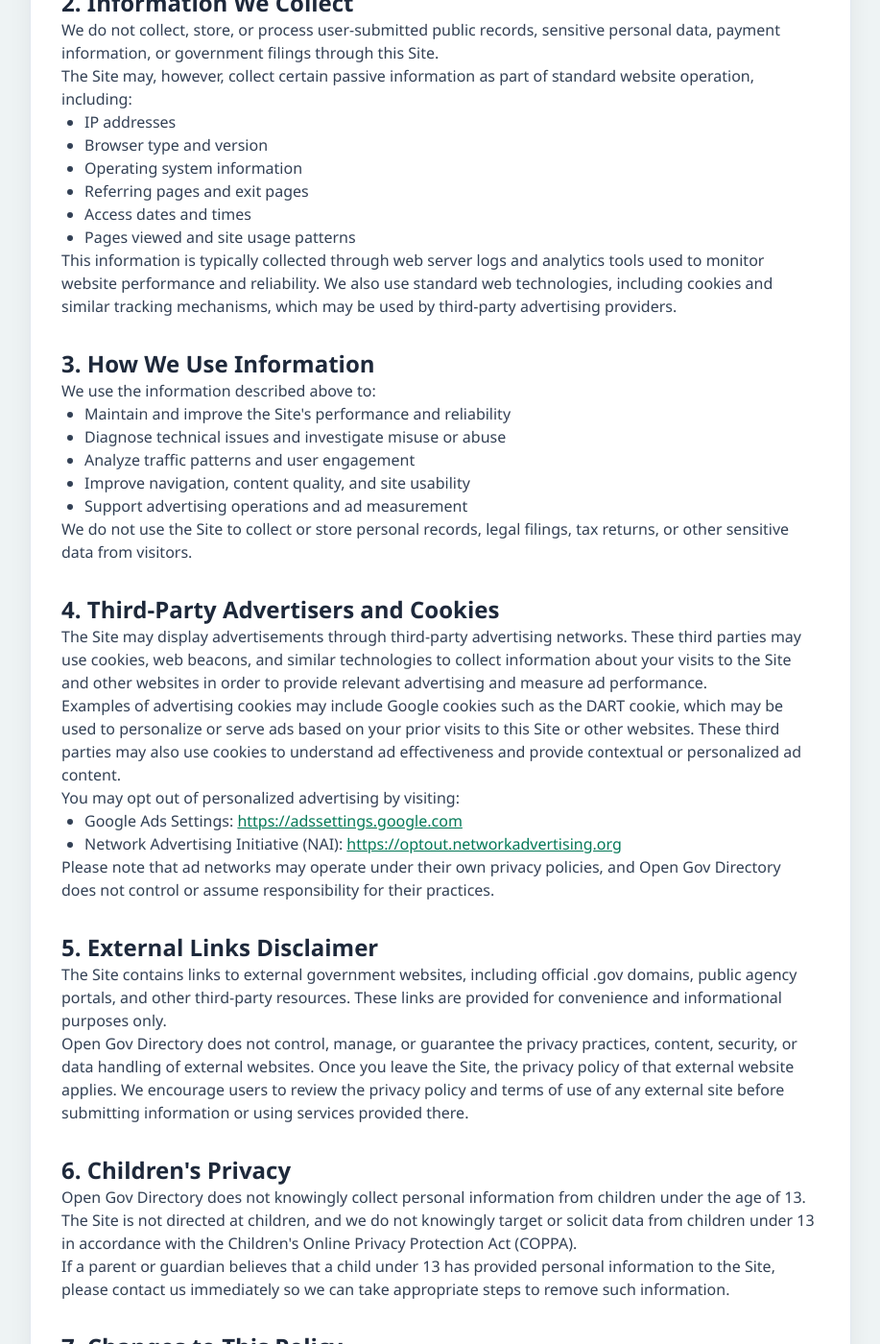
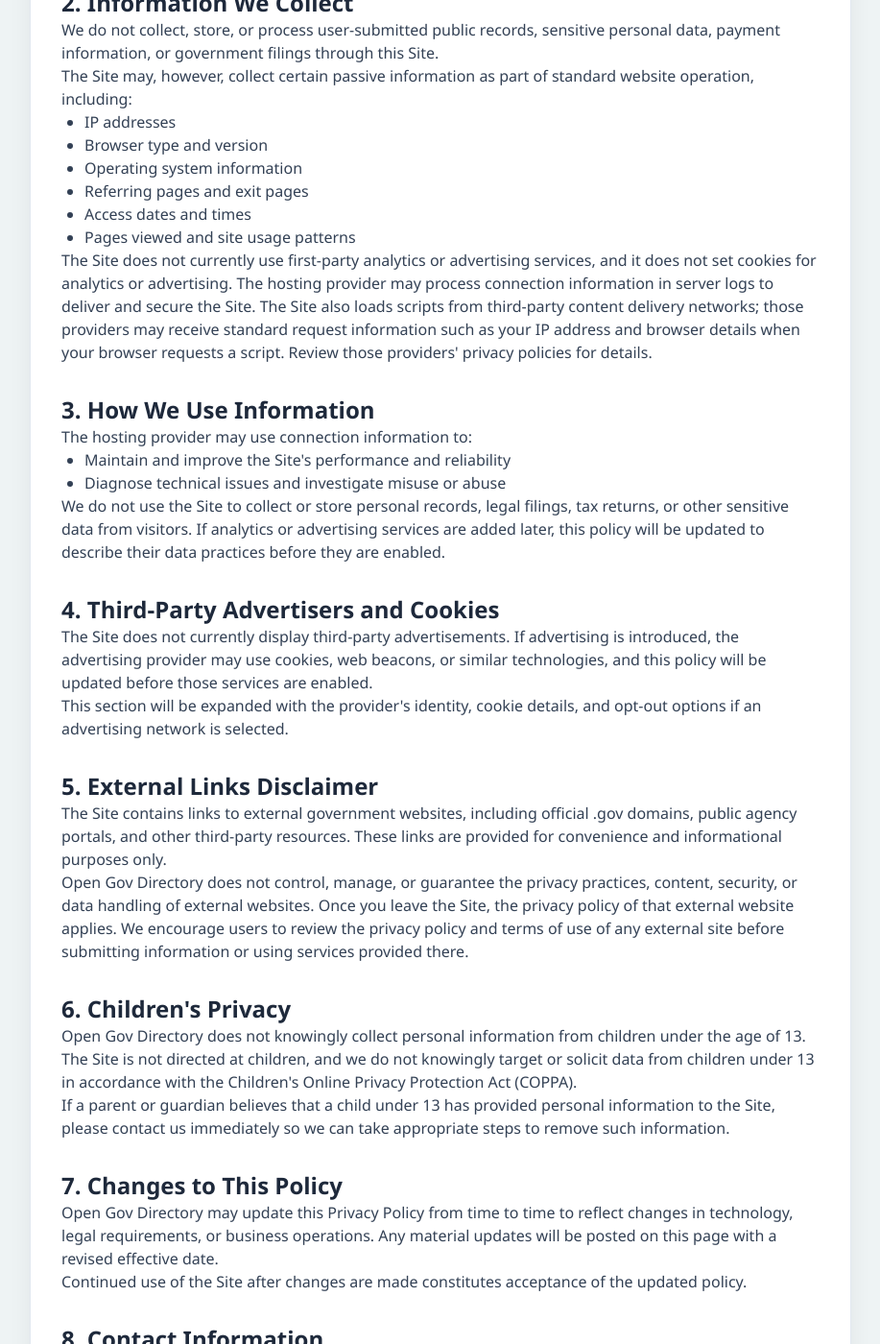
Before and after one commit to xxadambakerxx-tech/open-gov-directory, a Jekyll site: the page built from privacy-policy.md, in a window 1280 px wide and 1400 px high, scrolled down 677 px. Shown: the whole window at 96% size, without its empty margins (181-1098 px from the left). Built offline with Jekyll 4.4.1, drawn with Linux system fonts in a browser that asks for light colours; nearby versions of some CDN libraries; comment, search, counter and statistics services are not loaded; some of the changed text lies outside the part shown.

Commit message:
Clarify legal disclosures for issue 10

```diff
--- a/_layouts/default.html
+++ b/_layouts/default.html
@@ -50,7 +50,7 @@
           </div>
         </div>
         <p class="mt-3 text-xs text-slate-500">
-          Independent directory. Not affiliated with any government agency. Links are offered as a public service and are not guaranteed.
+          Independent directory, not affiliated with any government agency. External links lead to independently operated government and third-party websites that we do not control; their availability and content are not guaranteed.
         </p>
       </div>
     </footer>
--- a/privacy-policy.md
+++ b/privacy-policy.md
@@ -39,40 +39,27 @@ title: Privacy Policy
       <li>Pages viewed and site usage patterns</li>
     </ul>
     <p>
-      This information is typically collected through web server logs and analytics tools used to monitor website performance and reliability. We also use standard web technologies, including cookies and similar tracking mechanisms, which may be used by third-party advertising providers.
+      The Site does not currently use first-party analytics or advertising services, and it does not set cookies for analytics or advertising. The hosting provider may process connection information in server logs to deliver and secure the Site. The Site also loads scripts from third-party content delivery networks; those providers may receive standard request information such as your IP address and browser details when your browser requests a script. Review those providers' privacy policies for details.
     </p>
 
     <h2 class="mt-8 text-2xl font-black text-slate-800">3. How We Use Information</h2>
     <p>
-      We use the information described above to:
+      The hosting provider may use connection information to:
     </p>
     <ul class="list-disc pl-6">
       <li>Maintain and improve the Site's performance and reliability</li>
       <li>Diagnose technical issues and investigate misuse or abuse</li>
-      <li>Analyze traffic patterns and user engagement</li>
-      <li>Improve navigation, content quality, and site usability</li>
-      <li>Support advertising operations and ad measurement</li>
     </ul>
     <p>
-      We do not use the Site to collect or store personal records, legal filings, tax returns, or other sensitive data from visitors.
+      We do not use the Site to collect or store personal records, legal filings, tax returns, or other sensitive data from visitors. If analytics or advertising services are added later, this policy will be updated to describe their data practices before they are enabled.
     </p>
 
     <h2 class="mt-8 text-2xl font-black text-slate-800">4. Third-Party Advertisers and Cookies</h2>
     <p>
-      The Site may display advertisements through third-party advertising networks. These third parties may use cookies, web beacons, and similar technologies to collect information about your visits to the Site and other websites in order to provide relevant advertising and measure ad performance.
+      The Site does not currently display third-party advertisements. If advertising is introduced, the advertising provider may use cookies, web beacons, or similar technologies, and this policy will be updated before those services are enabled.
     </p>
     <p>
-      Examples of advertising cookies may include Google cookies such as the DART cookie, which may be used to personalize or serve ads based on your prior visits to this Site or other websites. These third parties may also use cookies to understand ad effectiveness and provide contextual or personalized ad content.
-    </p>
-    <p>
-      You may opt out of personalized advertising by visiting:
-    </p>
-    <ul class="list-disc pl-6">
-      <li>Google Ads Settings: <a href="https://adssettings.google.com" target="_blank" rel="noopener noreferrer" class="text-emerald-700 underline">https://adssettings.google.com</a></li>
-      <li>Network Advertising Initiative (NAI): <a href="https://optout.networkadvertising.org" target="_blank" rel="noopener noreferrer" class="text-emerald-700 underline">https://optout.networkadvertising.org</a></li>
-    </ul>
-    <p>
-      Please note that ad networks may operate under their own privacy policies, and Open Gov Directory does not control or assume responsibility for their practices.
+      This section will be expanded with the provider's identity, cookie details, and opt-out options if an advertising network is selected.
     </p>
 
     <h2 class="mt-8 text-2xl font-black text-slate-800">5. External Links Disclaimer</h2>
@@ -104,10 +91,7 @@ title: Privacy Policy
       If you have any questions, concerns, or requests regarding this Privacy Policy or how your information is treated on this Site, please contact us at:
     </p>
     <p>
-      <strong>Email:</strong> privacy@opengovdirectory.example
-    </p>
-    <p>
-      Please note that this email address is a placeholder for privacy inquiries and may be replaced with a real contact address as the project matures.
+      The site operator has not published a privacy contact address. A working contact method should be added here before public launch.
     </p>
 
     <p class="mt-8 text-sm text-slate-500">
```
Also changed, not shown: disclaimer.md (+1 -1 lines), terms-of-service.md (+1 -4 lines).
